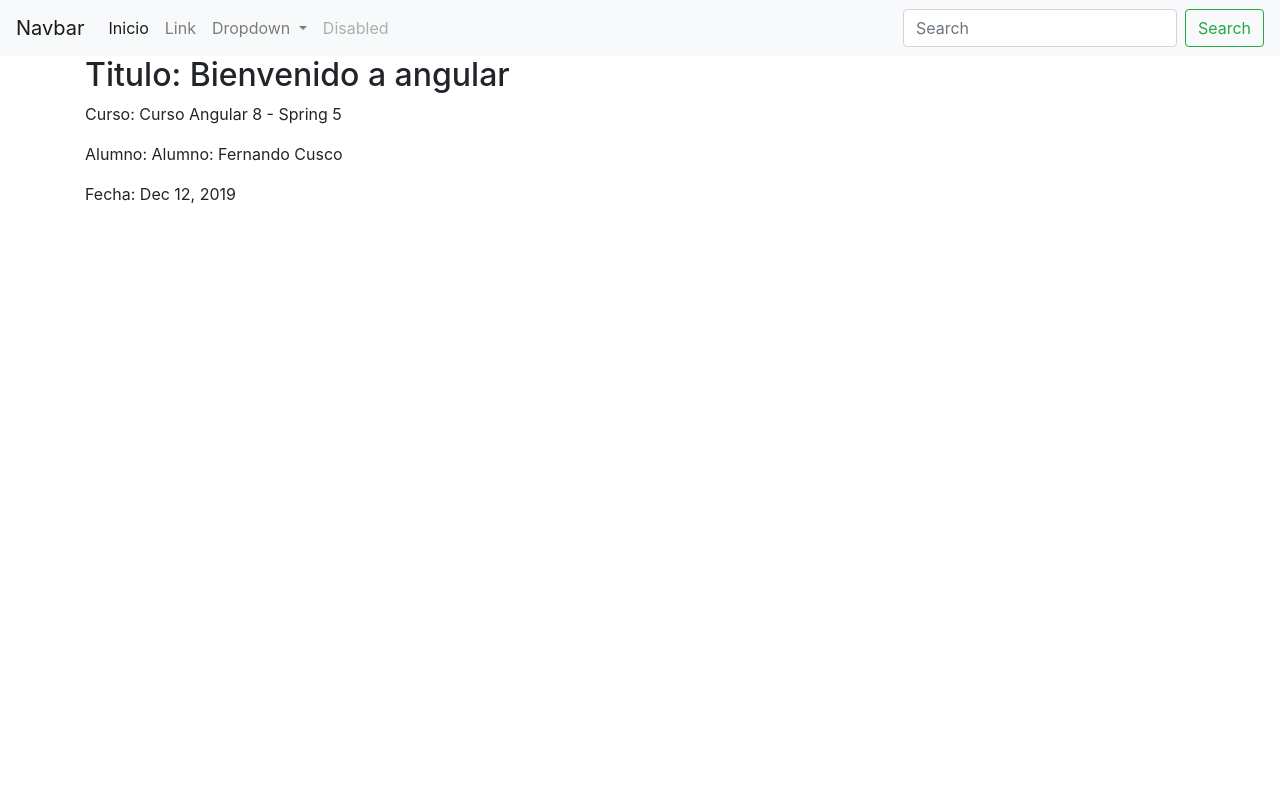
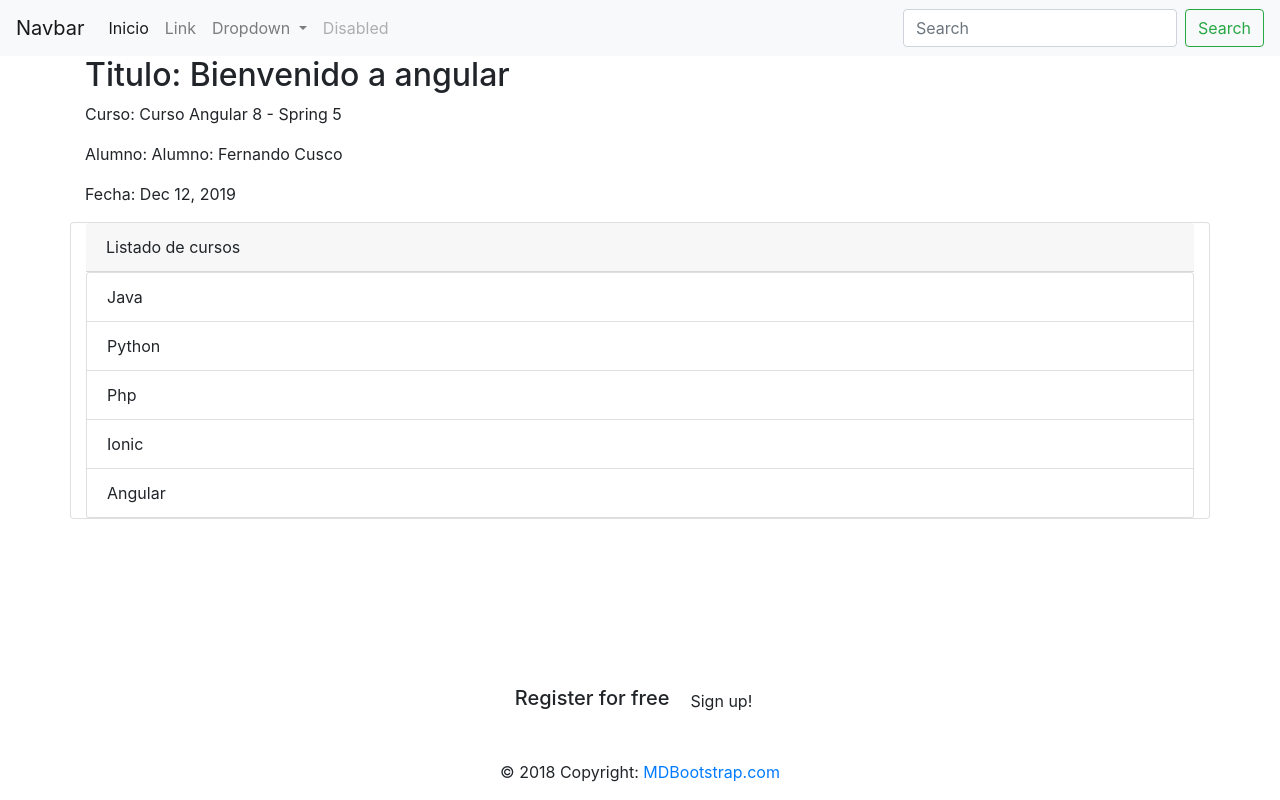
Before and after one commit to Fernando-Cusco/cliente-angular, an Angular app: page / in a window 1280 px wide. Built offline with nearby package versions, Linux system fonts and the light colour scheme.

Commit message:
directiva ngFor

```diff
--- a/src/app/app.component.html
+++ b/src/app/app.component.html
@@ -1,7 +1,12 @@
-<app-header></app-header>
+<app-nav></app-nav>
 <div class="container">
   <h2>Titulo: {{ title }}</h2>
   <p>Curso: {{ curso }}</p>
   <p>Alumno: {{ alumno }}</p>
   <p>Fecha: {{ fecha | date }}</p>
 </div>
+<app-directiva>
+
+</app-directiva>
+
+<app-footer></app-footer>
--- /dev/null
+++ b/src/app/componentes/directiva/directiva.component.html
@@ -0,0 +1,8 @@
+<div class="container card">
+    <div class="card-header">Listado de cursos</div>
+    <ul class="list-group">
+        <li class="list-group-item" *ngFor="let curso of listaCurso">
+            {{ curso }}
+        </li>
+    </ul>
+</div>
--- /dev/null
+++ b/src/app/componentes/directiva/directiva.component.ts
@@ -0,0 +1,17 @@
+import { Component, OnInit } from '@angular/core';
+
+@Component({
+  selector: 'app-directiva',
+  templateUrl: './directiva.component.html',
+  styleUrls: ['./directiva.component.css']
+})
+export class DirectivaComponent implements OnInit {
+
+  listaCurso: string[] = ['Java', 'Python', 'Php', 'Ionic',  'Angular']
+
+  constructor() { }
+
+  ngOnInit() {
+  }
+
+}
--- /dev/null
+++ b/src/app/componentes/footer/footer.component.css
@@ -0,0 +1,5 @@
+.footer {
+    position: absolute !important;
+    bottom: 0px !important;
+    width: 100% !important;
+}
--- /dev/null
+++ b/src/app/componentes/footer/footer.component.html
@@ -0,0 +1,28 @@
+<!-- Footer -->
+<footer class="footer">
+
+    <!-- Footer Elements -->
+    <div class="container">
+
+      <!-- Call to action -->
+      <ul class="list-unstyled list-inline text-center py-2">
+        <li class="list-inline-item">
+          <h5 class="mb-1">Register for free</h5>
+        </li>
+        <li class="list-inline-item">
+          <a href="#!" class="btn btn-outline-white btn-rounded">Sign up!</a>
+        </li>
+      </ul>
+      <!-- Call to action -->
+
+    </div>
+    <!-- Footer Elements -->
+
+    <!-- Copyright -->
+    <div class="footer-copyright text-center py-3">© 2018 Copyright:
+      <a href="https://mdbootstrap.com/education/bootstrap/"> MDBootstrap.com</a>
+    </div>
+    <!-- Copyright -->
+
+  </footer>
+  <!-- Footer -->
--- /dev/null
+++ b/src/app/componentes/footer/footer.component.ts
@@ -0,0 +1,15 @@
+import { Component, OnInit } from '@angular/core';
+
+@Component({
+  selector: 'app-footer',
+  templateUrl: './footer.component.html',
+  styleUrls: ['./footer.component.css']
+})
+export class FooterComponent implements OnInit {
+
+  constructor() { }
+
+  ngOnInit() {
+  }
+
+}
--- /dev/null
+++ b/src/app/componentes/nav/nav.component.ts
@@ -0,0 +1,15 @@
+import { Component, OnInit } from '@angular/core';
+
+@Component({
+  selector: 'app-nav',
+  templateUrl: './nav.component.html',
+  styleUrls: ['./nav.component.css']
+})
+export class NavComponent implements OnInit {
+
+  constructor() { }
+
+  ngOnInit() {
+  }
+
+}
```
Also changed, not shown: src/app/app.module.ts (+6 -2 lines), src/app/header/header.component.ts (deleted, +0 -10 lines), src/app/componentes/directiva/directiva.component.css (added), src/app/componentes/nav/nav.component.css (added), src/app/componentes/nav/nav.component.html (line endings or trailing spaces).
